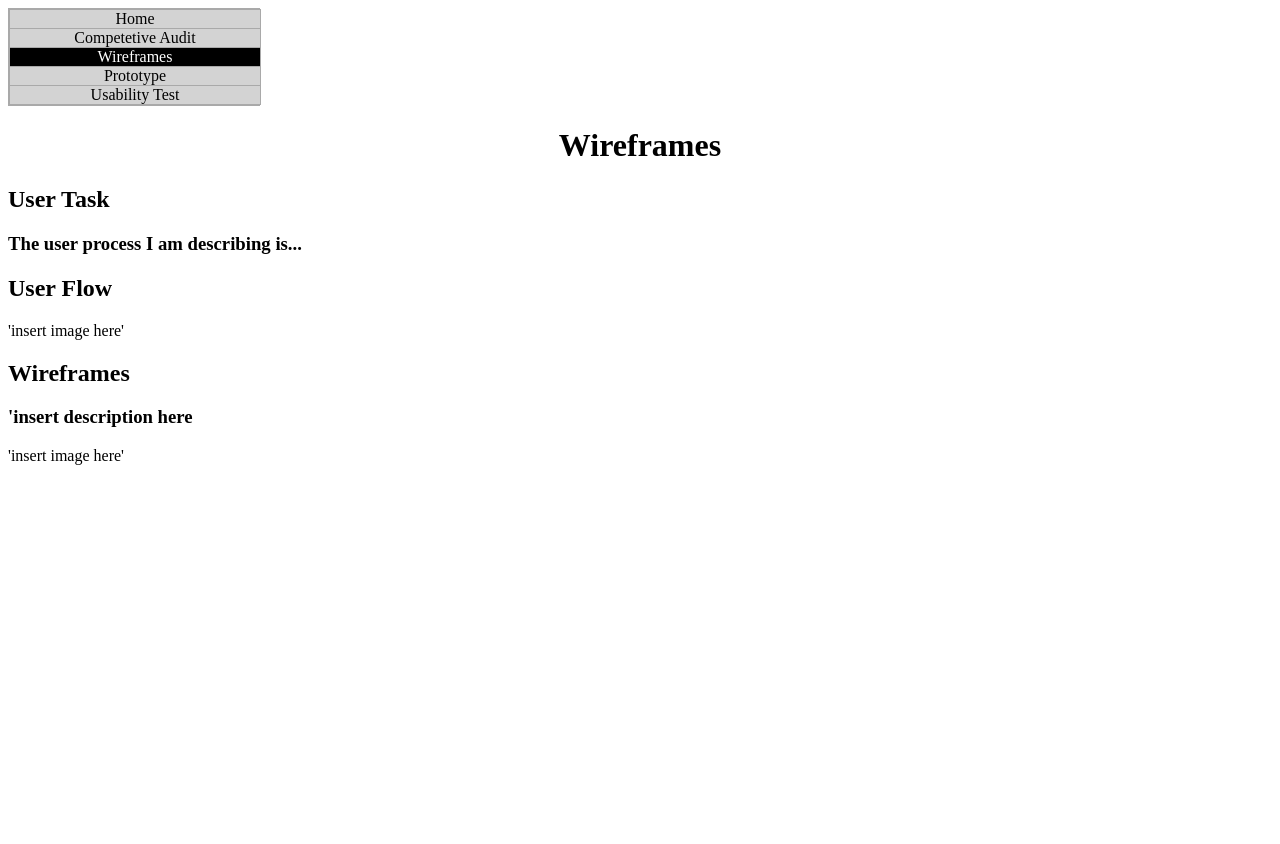
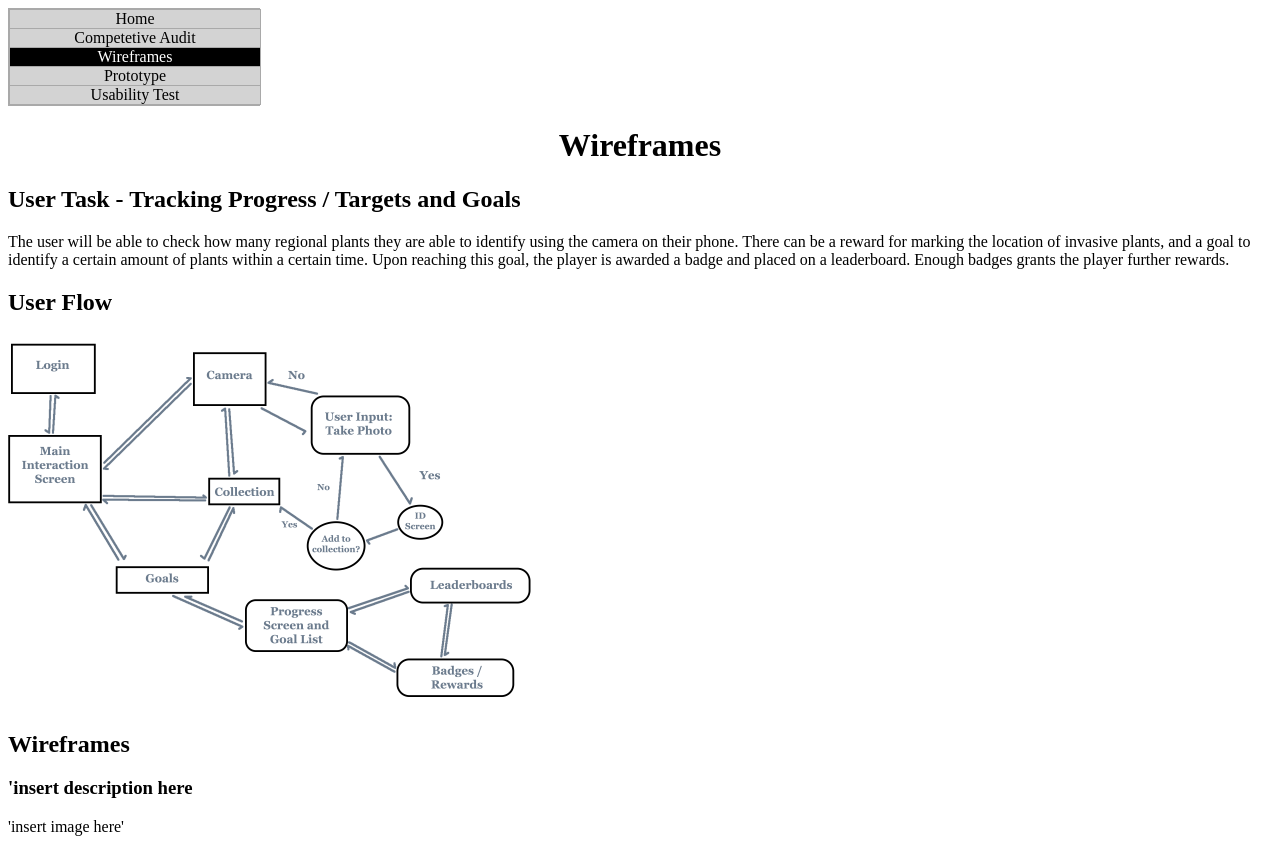
Before and after one commit to SETUCarlow-DaemonMedeiros/IxD25, a plain HTML site: page wireframes.html in a window 1280 px wide. Before the commit the page ends 800 px from the top, so only its background shows below. Drawn offline with Linux system fonts and the light colour scheme.

Commit message:
User Flow Diagram

```diff
--- a/wireframes.html
+++ b/wireframes.html
@@ -17,10 +17,15 @@
 
     <div class="main">
         <h1 class="title">Wireframes</h1>
-        <h2>User Task</h2>
-        <h3>The user process I am describing is...</h3>
+        <h2>User Task - Tracking Progress / Targets and Goals</h2>
+        <body>The user will be able to check how many regional plants they are
+          able to identify using the camera on their phone. There can be a reward for marking the
+          location of invasive plants, and a goal to identify a certain amount of plants within a certain time.
+          Upon reaching this goal, the player is awarded a badge and placed on a leaderboard. Enough badges
+          grants the player further rewards.
+        </body>
         <h2>User Flow</h2>
-        <body>'insert image here'</body>
+        <img src="UserFlowDiagram.png" alt="User Flow Diagram" style="width:525px;height:375px;">
         <h2>Wireframes</h2>
         <h3>'insert description here</h3>
         <body>'insert image here'</body>
```
Also changed, not shown: UserFlowDiagram.png (added).
